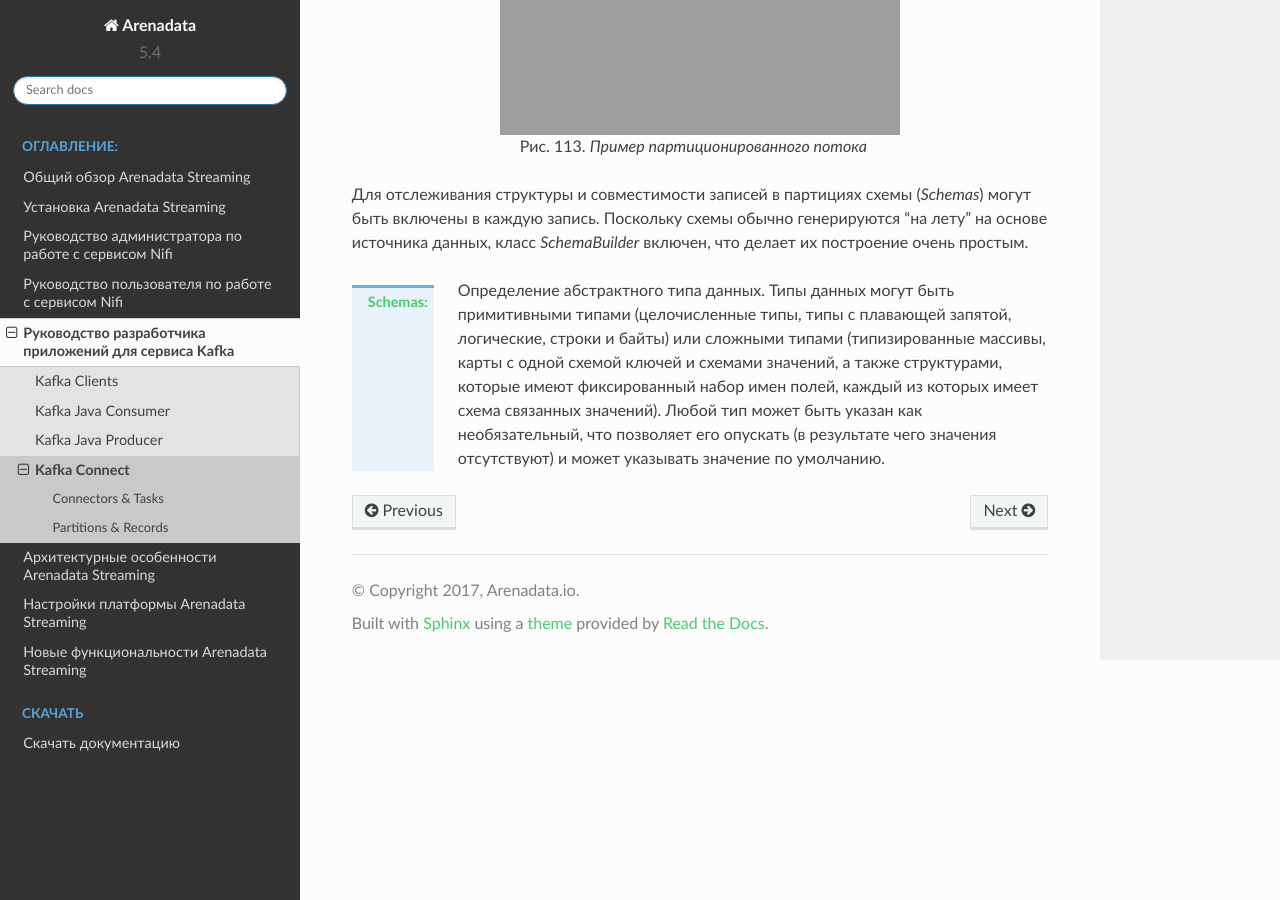
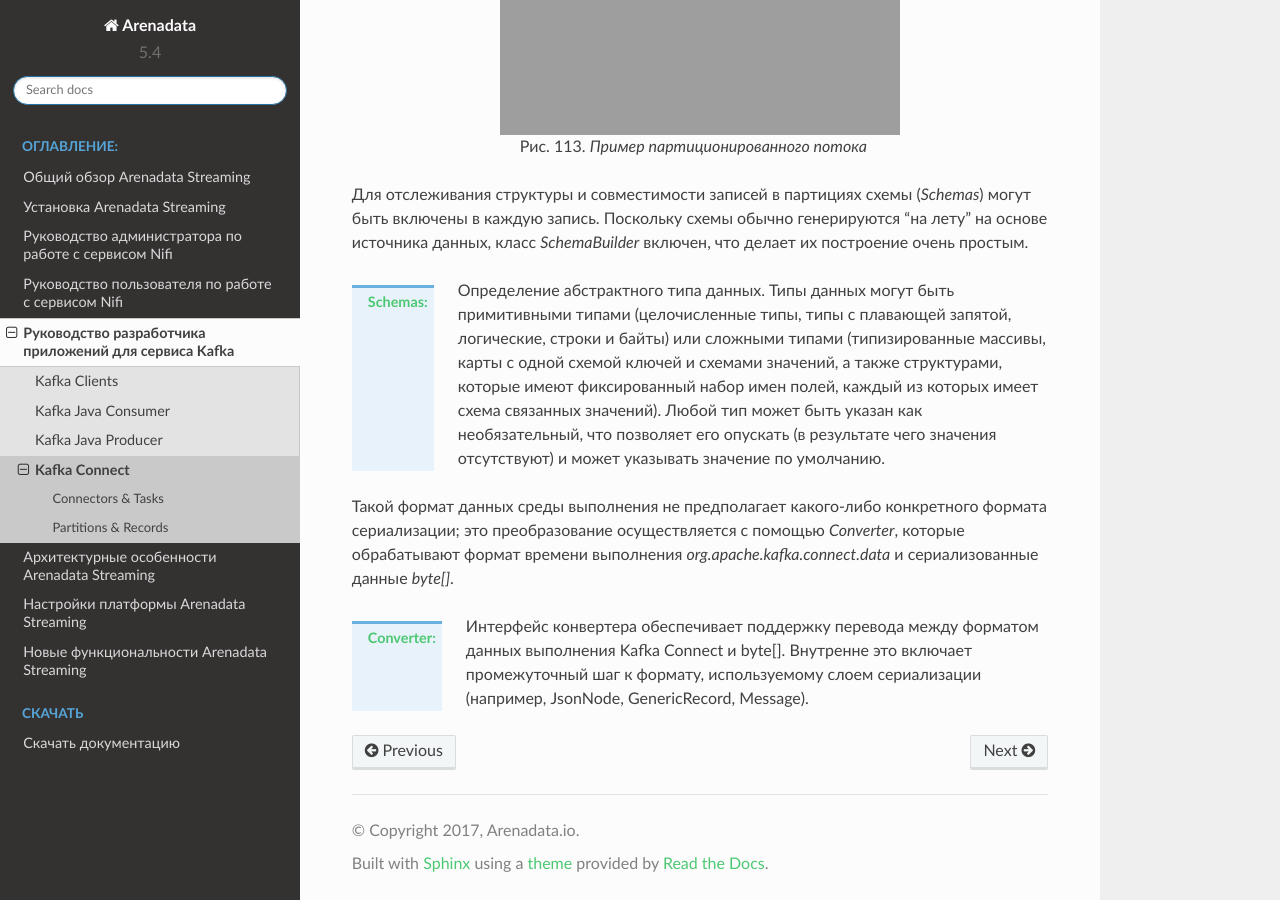
Before and after one commit to arenadata/docs_ads, a Sphinx documentation site: the page built from source/DeveloperKafka/Connect.rst, in a window 1280 px wide and 900 px high, scrolled down 2609 px. Built offline with Sphinx 7.4.7 and the Read the Docs theme 2.0.0, drawn with Linux system fonts in a browser that asks for light colours; pages that are not in the unit, such as notebooks, are missing from menus.

Commit message:
Update Connect.rst

```diff
--- a/source/DeveloperKafka/Connect.rst
+++ b/source/DeveloperKafka/Connect.rst
@@ -55,14 +55,24 @@ Partitions & Records
 Для отслеживания структуры и совместимости записей в партициях схемы (*Schemas*) могут быть включены в каждую запись. Поскольку схемы обычно генерируются "на лету" на основе источника данных, класс *SchemaBuilder* включен, что делает их построение очень простым.
 
 :Schemas: Определение абстрактного типа данных. Типы
-         данных могут быть примитивными типами
-         (целочисленные типы, типы с плавающей запятой,
-         логические, строки и байты) или сложными типами
-         (типизированные массивы, карты с одной схемой
-         ключей и схемами значений, а также структурами,
-         которые имеют фиксированный набор имен полей,
-         каждый из которых имеет схема связанных значений).
-         Любой тип может быть указан как необязательный,
-         что позволяет его опускать (в результате чего
-         значения отсутствуют) и может указывать значение
-         по умолчанию.
+          данных могут быть примитивными типами
+          (целочисленные типы, типы с плавающей запятой,
+          логические, строки и байты) или сложными типами
+          (типизированные массивы, карты с одной схемой
+          ключей и схемами значений, а также структурами,
+          которые имеют фиксированный набор имен полей,
+          каждый из которых имеет схема связанных значений).
+          Любой тип может быть указан как необязательный,
+          что позволяет его опускать (в результате чего
+          значения отсутствуют) и может указывать значение
+          по умолчанию.
+
+
+Такой формат данных среды выполнения не предполагает какого-либо конкретного формата сериализации; это преобразование осуществляется с помощью *Converter*, которые обрабатывают формат времени выполнения *org.apache.kafka.connect.data* и сериализованные данные *byte[]*.
+
+:Converter: Интерфейс конвертера обеспечивает поддержку
+            перевода между форматом данных выполнения
+            Kafka Connect и byte[]. Внутренне это включает
+            промежуточный шаг к формату, используемому
+            слоем сериализации (например, JsonNode,
+            GenericRecord, Message).
```
